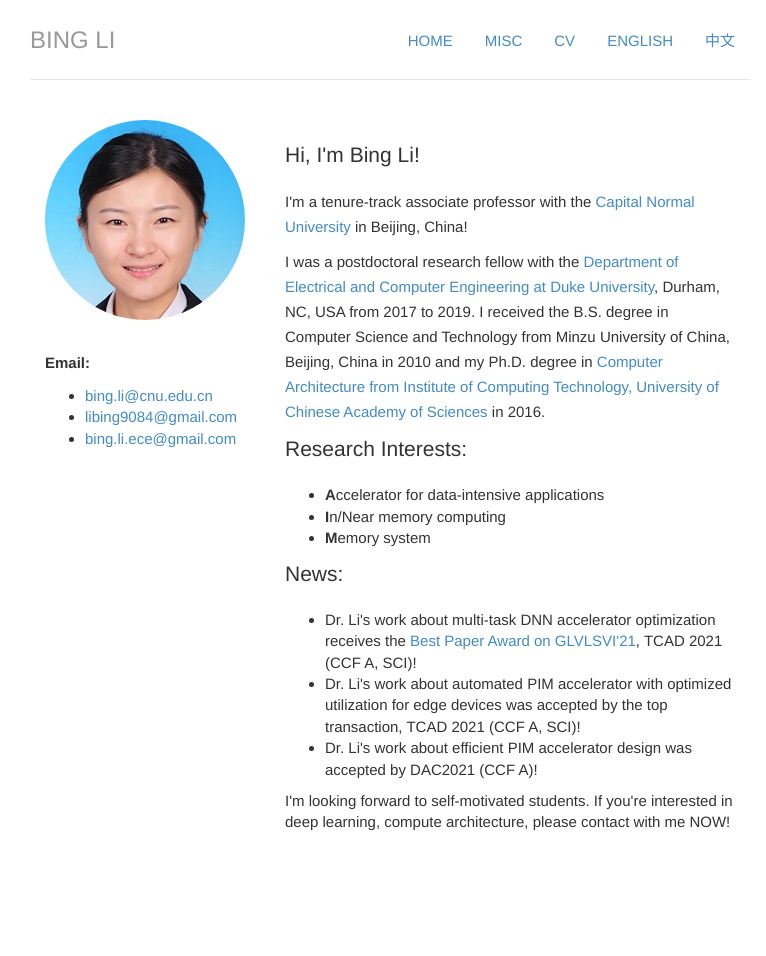
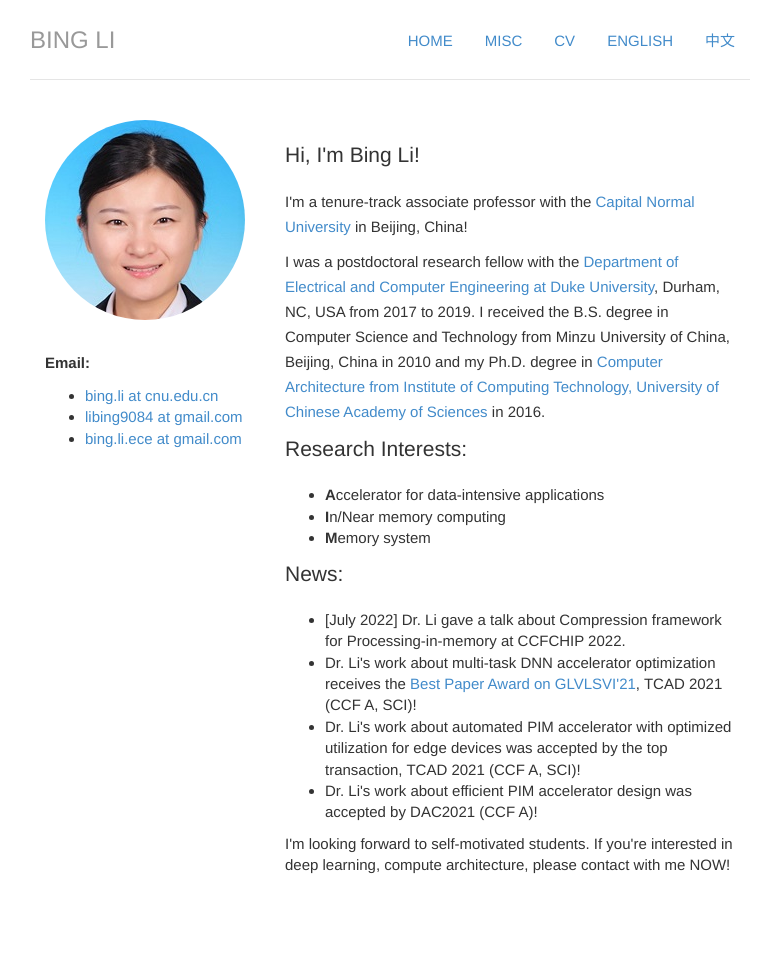
Before and after one commit to libingict/libingict.github.io, a Jekyll site: the page built from index.html, in a window 1280 px wide. Shown: the whole page, without its empty margins (250-1016 px from the left). Built offline with Jekyll 4.4.1, drawn with Linux system fonts in a browser that asks for light colours; before the commit the page ends 913 px from its top, so only the background shows below that.

Commit message:
Update index.html

```diff
--- a/index.html
+++ b/index.html
@@ -25,9 +25,9 @@ cv: passive
     <img  class="img-circle avatar" alt="Bing Li" src="img/bingli-photo.jpg">
     <p><b>Email:</b>
       <ul>
-        <li><a href="mailto:bing.li@cnu.edu.cn">bing.li@cnu.edu.cn</a></li>
-        <li><a href="mailto:libing9084@gmail.com">libing9084@gmail.com</a></li>
-        <li><a href="mailto:bing.li.ece@gmail.com">bing.li.ece@gmail.com</a></li>
+        <li><a href="mailto:bing.li@cnu.edu.cn">bing.li at cnu.edu.cn</a></li>
+        <li><a href="mailto:libing9084@gmail.com">libing9084 at gmail.com</a></li>
+        <li><a href="mailto:bing.li.ece@gmail.com">bing.li.ece at gmail.com</a></li>
 
       </ul>
     </p>
@@ -51,6 +51,7 @@ cv: passive
   <p class="lead", id="news">News:</p>
   <ul>
 
+  <li>[July 2022] Dr. Li gave a talk about Compression framework for Processing-in-memory at CCFCHIP 2022.
   <li>Dr. Li's work about multi-task DNN accelerator optimization receives the <a href="https://www.glsvlsi.org/index.html">Best Paper Award on GLVLSVI'21</a>, TCAD 2021 (CCF A, SCI)!</li>
   <li>Dr. Li's work about automated PIM accelerator with optimized utilization for edge devices was accepted by the top transaction, TCAD 2021 (CCF A, SCI)!</li>
   <li>Dr. Li's work about efficient PIM accelerator design was accepted by DAC2021 (CCF A)!</li>
```
